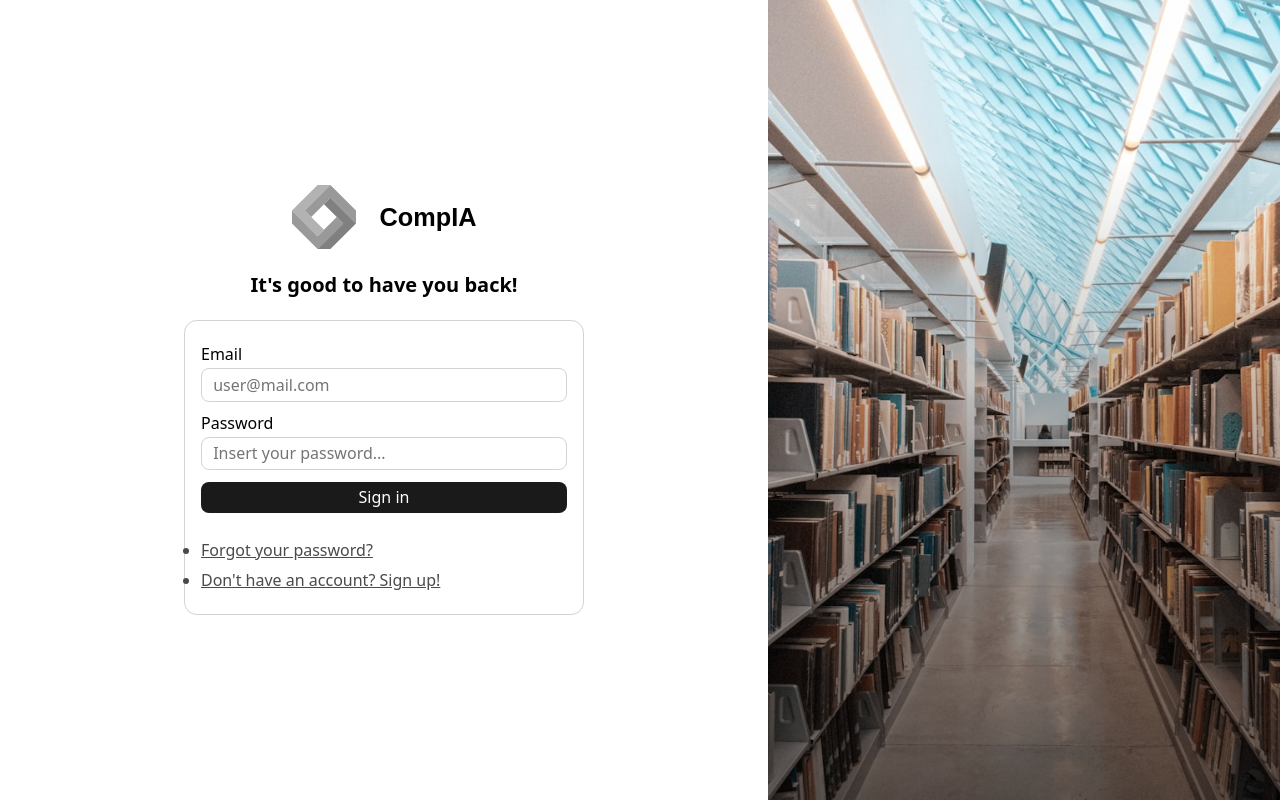
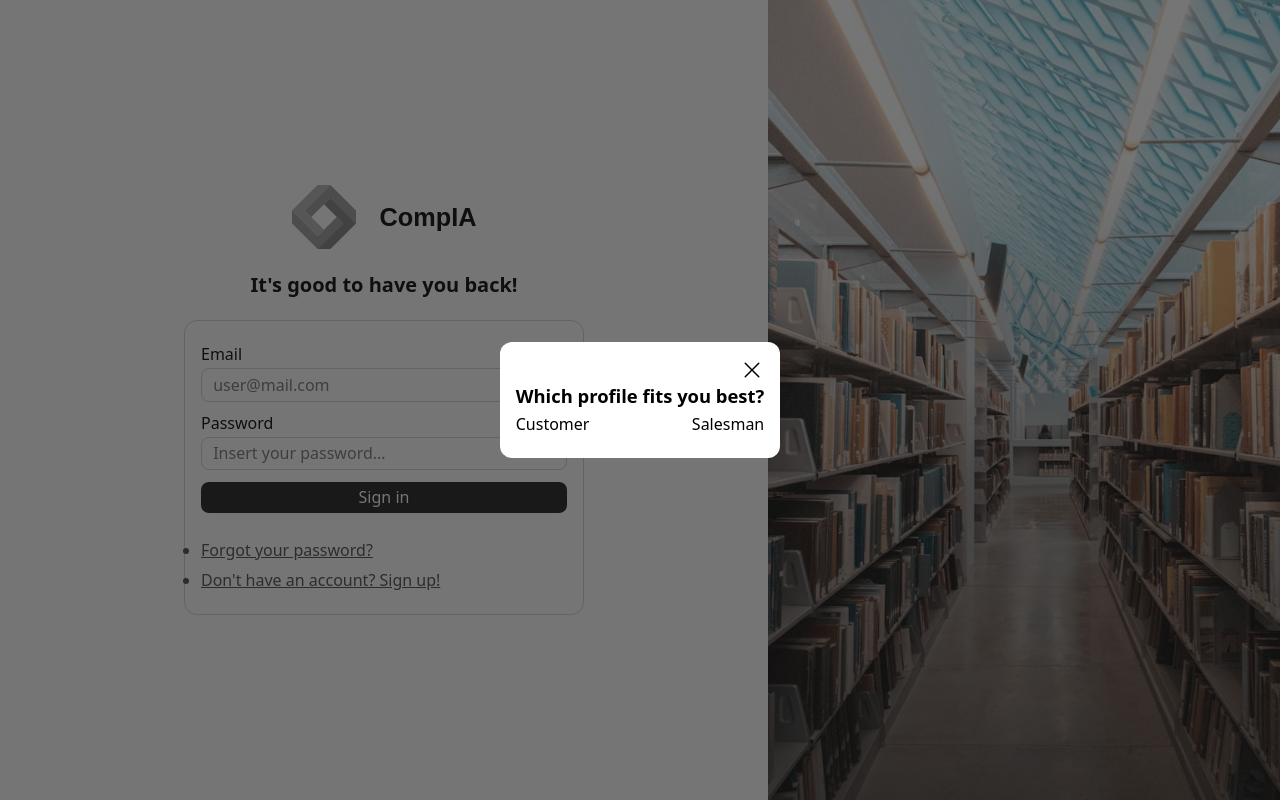
Before and after one commit to Samurai-Turtles/ecommerce-editora, a React (Vite) app: page /login in a window 1280 px wide. Both pictures are taken after a click on the link "Don't have an account? Sign up!". Built offline with nearby package versions, Linux system fonts and the light colour scheme.

Commit message:
feat: add basic routing to Login page

```diff
--- a/src/pages/Login/index.jsx
+++ b/src/pages/Login/index.jsx
@@ -1,24 +1,39 @@
 import loginHero from "@/assets/img/login-hero.jpg";
 import Form, { PasswordInput, TextInput } from "@/components/Form";
 import Logotype from "@/components/logotype/logotype";
+import Modal from "@/components/Modal";
+import { useState } from "react";
+import { useNavigate } from "react-router";
 import styles from "./login.module.css";
+
+function LoginPage() {
+  const navigate = useNavigate();
+  const [isSignupOptionActive, setIsSignupOptionActive] = useState(false);
+
+  const handleSignupChange = () => {
+    setIsSignupOptionActive(!isSignupOptionActive);
+  };
+
+  const handleSignupChoice = () => {
+    navigate("/signup");
+  };
 
   const actions = [
     {
       href: "#",
       label: "Forgot your password?",
-    action: () => alert("TODO"),
+      action: () => (window.location.href = "https://youtu.be/-LejxGwfbH8"), // add recover page later
     },
     {
       href: "#",
       label: "Don't have an account? Sign up!",
-    action: () => alert("TODO"),
+      action: handleSignupChange,
     },
   ];
 
-function LoginPage() {
   return (
     <div className={styles.loginPage}>
+      {/* Login form */}
       <div className={styles.loginForm}>
         <Logotype />
         <span>It's good to have you back!</span>
@@ -27,9 +42,24 @@ function LoginPage() {
           <PasswordInput id="password" />
         </Form>
       </div>
+
+      {/* Hero image */}
       <div className={styles.heroImage}>
         <img src={loginHero} alt="Hero image" />
       </div>
+
+      {/* Signup Modal */}
+      {isSignupOptionActive && (
+        <Modal handleCloseModal={() => setIsSignupOptionActive(false)}>
+          <div className={styles.signupModal}>
+            <span>Which profile fits you best?</span>
+            <div className={styles.signupModalOptions}>
+              <button onClick={handleSignupChoice}>Customer</button>
+              <button onClick={handleSignupChoice}>Salesman</button>
+            </div>
+          </div>
+        </Modal>
+      )}
     </div>
   );
 }
--- a/src/pages/Login/login.module.css
+++ b/src/pages/Login/login.module.css
@@ -38,3 +38,16 @@
   height: 80%;
   background-image: linear-gradient(to bottom, transparent, rgba(0, 0, 0, .6));
 }
+
+.signupModal span {
+  display: block;
+  font-size: 1.15rem;
+  font-weight: bold;
+  margin-bottom: 0.5em;
+}
+
+.signupModalOptions {
+  display: flex;
+  justify-content: space-between;
+  gap: .4em;
+}
```
Lines whose indentation alone changed are shown as unchanged.
